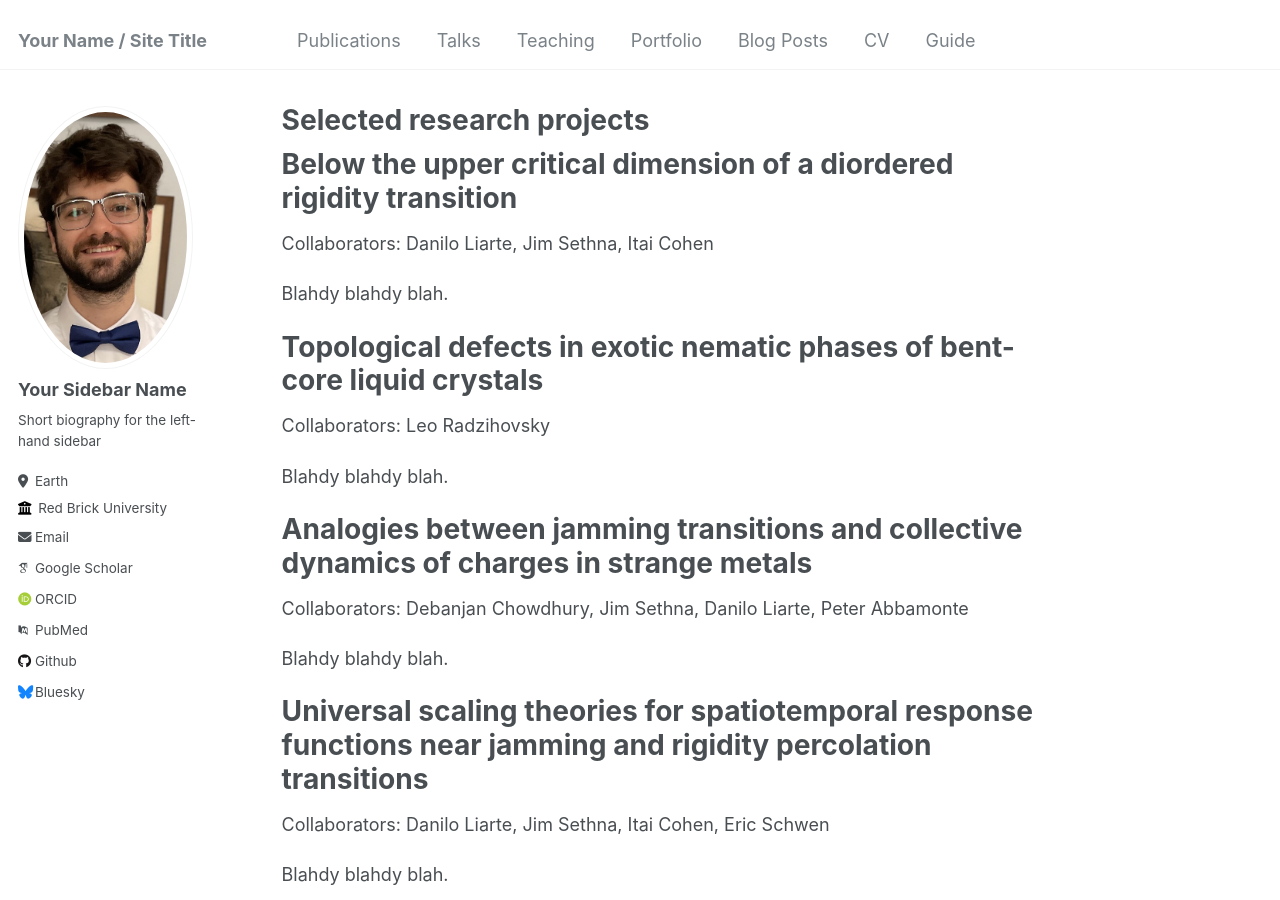
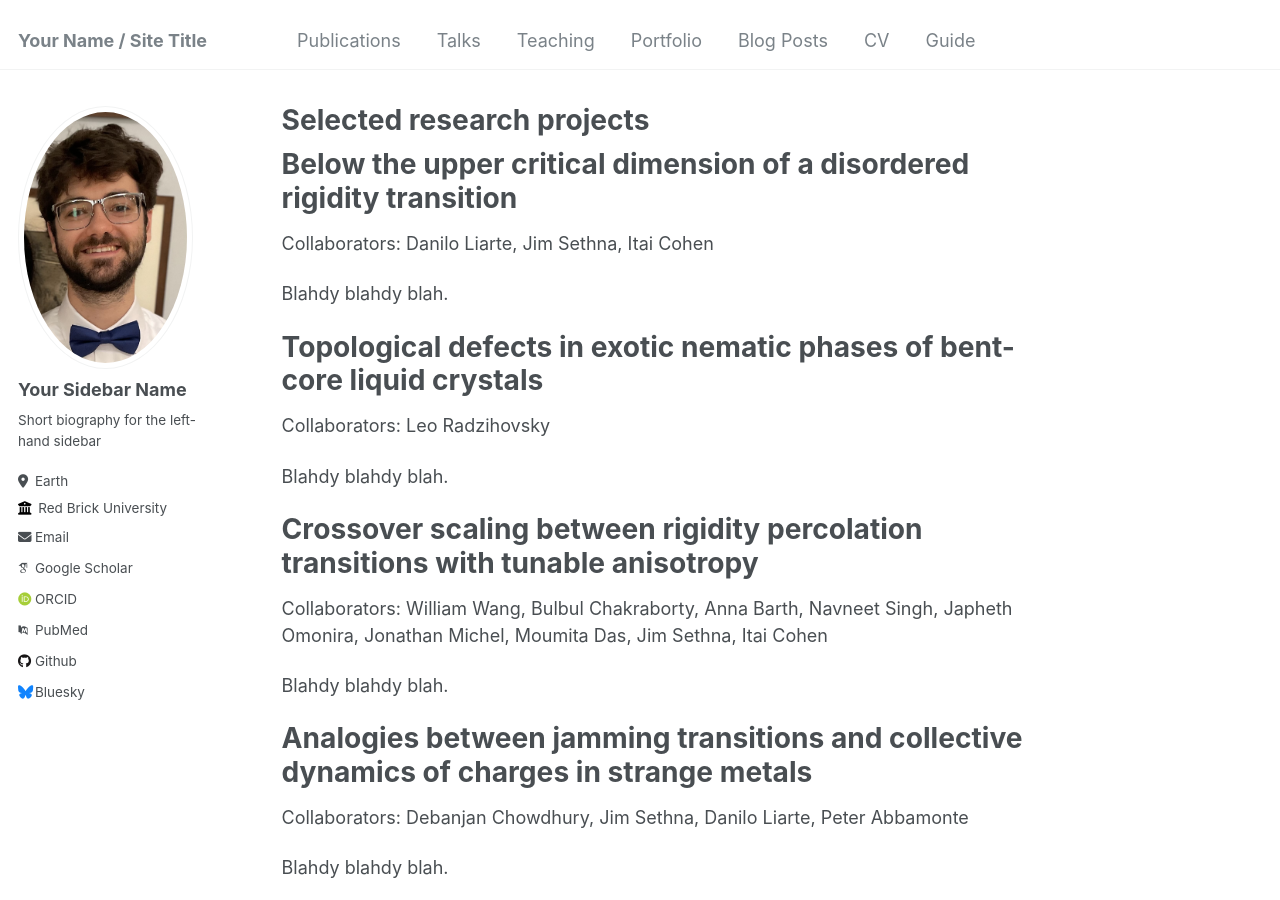
Before and after one commit to stephen-thornton/stephen-thornton.github.io, a Jekyll site: the page built from _pages/about.md, in a window 1280 px wide and 900 px high. Built offline with Jekyll 4.4.1, drawn with Linux system fonts in a browser that asks for light colours; some web fonts are replaced.

Commit message:
Update about.md

```diff
--- a/_pages/about.md
+++ b/_pages/about.md
@@ -7,7 +7,7 @@ redirect_from:
   - /about.html
 ---
 
-Below the upper critical dimension of a diordered rigidity transition
+Below the upper critical dimension of a disordered rigidity transition
 ======
 Collaborators: Danilo Liarte, Jim Sethna, Itai Cohen
 
@@ -16,6 +16,12 @@ Blahdy blahdy blah.
 Topological defects in exotic nematic phases of bent-core liquid crystals
 ======
 Collaborators: Leo Radzihovsky
+
+Blahdy blahdy blah.
+
+Crossover scaling between rigidity percolation transitions with tunable anisotropy
+======
+Collaborators: William Wang, Bulbul Chakraborty, Anna Barth, Navneet Singh, Japheth Omonira, Jonathan Michel, Moumita Das, Jim Sethna, Itai Cohen
 
 Blahdy blahdy blah.
 
```
